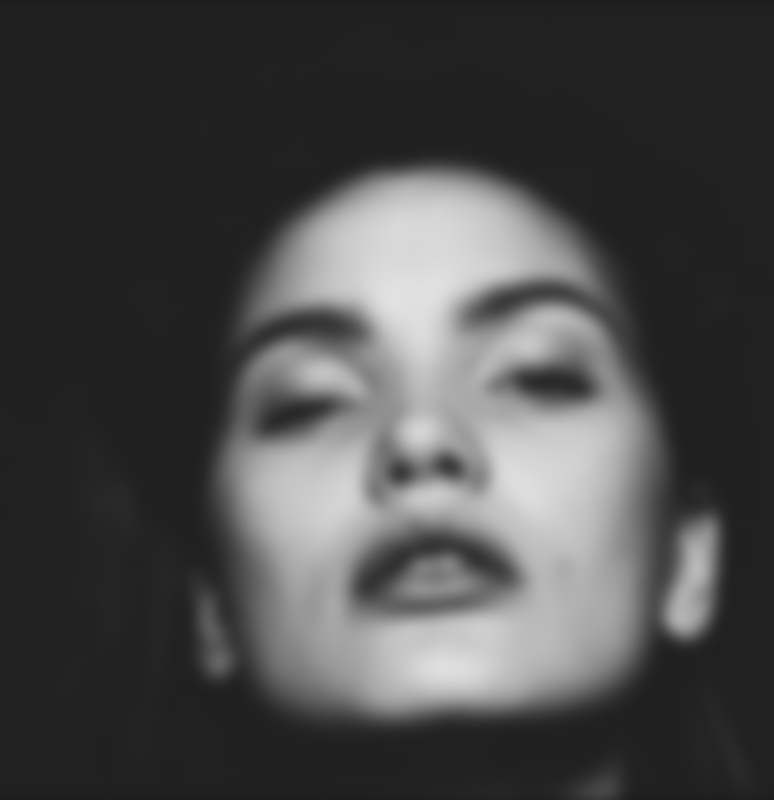
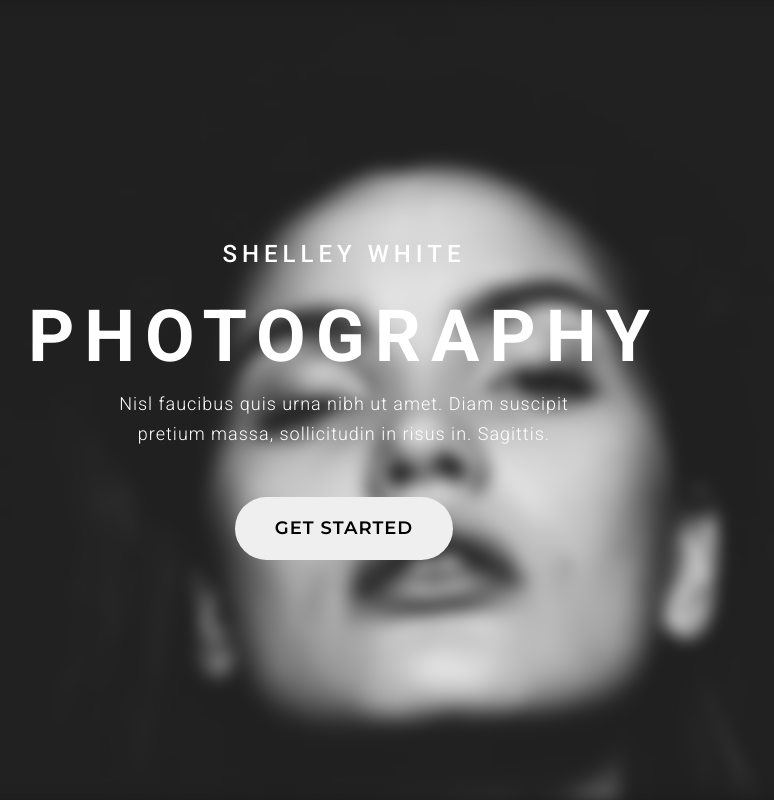
Before and after one commit to nnnzrnk/sc-portfolio, a plain HTML site: page index.html in a window 1280 px wide. Shown: the whole page, without its empty margins (296-1070 px from the left). Drawn offline with nearby package versions, Linux system fonts and the light colour scheme.

Commit message:
made a hero section

```diff
--- a/index.html
+++ b/index.html
@@ -22,8 +22,14 @@
   </head>
   <body>
 
-    <section >
+    <section class="hero">
       <div class="bg-img"></div>
+      <div class="hero-text">
+         <h4>Shelley White</h4>
+         <h1>PHOTOGRAPHY</h1>
+         <p>Nisl faucibus quis urna nibh ut amet. Diam suscipit <br> pretium massa, sollicitudin in risus in. Sagittis.</p>
+         <button class="button-primary">Get Started</button>
+      </div>
     </section>
     <script
       src="https://cdn.jsdelivr.net/npm/bootstrap@5.3.2/dist/js/bootstrap.bundle.min.js"
--- a/src/style.css
+++ b/src/style.css
@@ -15,14 +15,58 @@ body {
   font-family: var(--main-font);
 }
 
+.hero {
+  height: 100vh;
+  display: flex;
+  flex-direction: column;
+  justify-content: center;
+  align-items: center;
+}
+
 .bg-img {
   background-image: url("/images/hero.jpg");
   position: fixed;
   width: 100%;
   height: 100vh;
-  top: 0;
-  left: 0;
-  right: 0;
   z-index: -10;
   filter: blur(8px);
 }
+
+.hero-text {
+  text-align: center;
+  color: #ffff;
+}
+
+.hero-text h4 {
+  text-transform: uppercase;
+  font-size: 24px;
+  letter-spacing: 5px;
+}
+
+.hero-text h1 {
+  font-weight: 600;
+  margin-top: 25px;
+  letter-spacing: 10px;
+  font-size: 72px;
+}
+
+.hero-text p {
+  margin-top: 25px;
+  line-height: 30px;
+  font-size: 18px;
+  margin: 0 auto;
+  letter-spacing: 1px;
+  font-weight: 300;
+}
+
+.button-primary {
+  margin-top: 48px;
+  font-size: 18px;
+  font-weight: 600;
+  font-family: var(--font-btn);
+  text-transform: uppercase;
+  letter-spacing: 1px;
+  border: none;
+  border-radius: 50px;
+  padding: 18px 40px;
+}
```
Also changed, not shown: about.html (+2 -2 lines).
